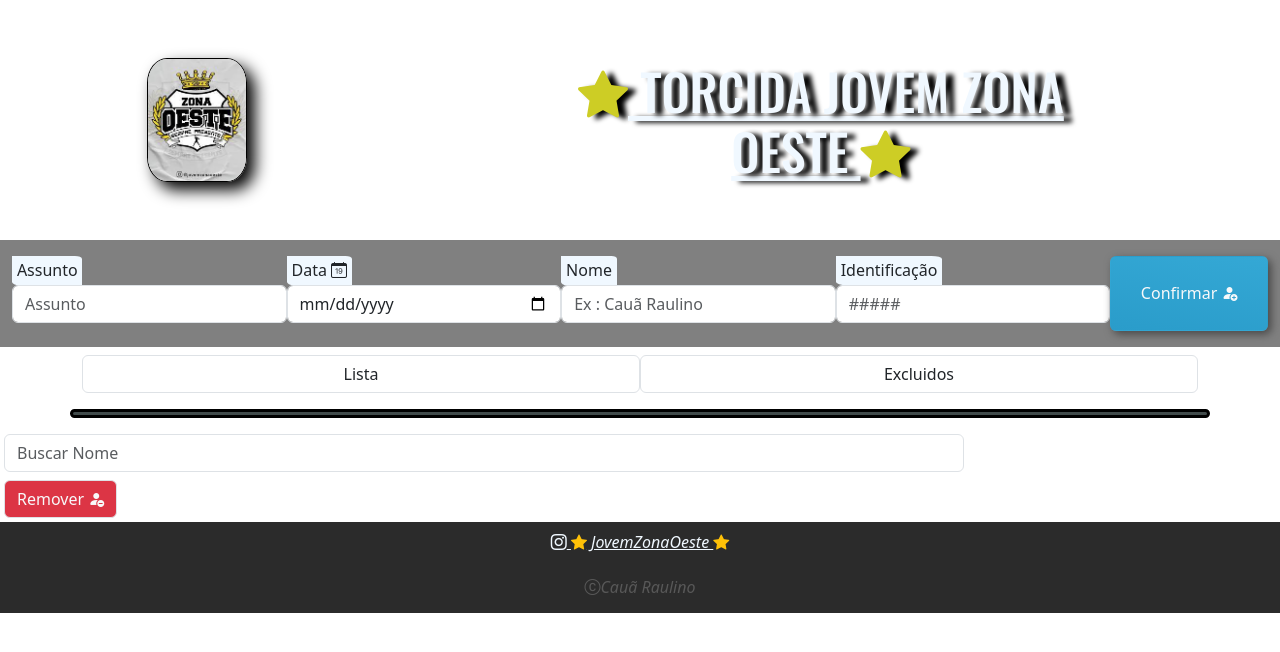
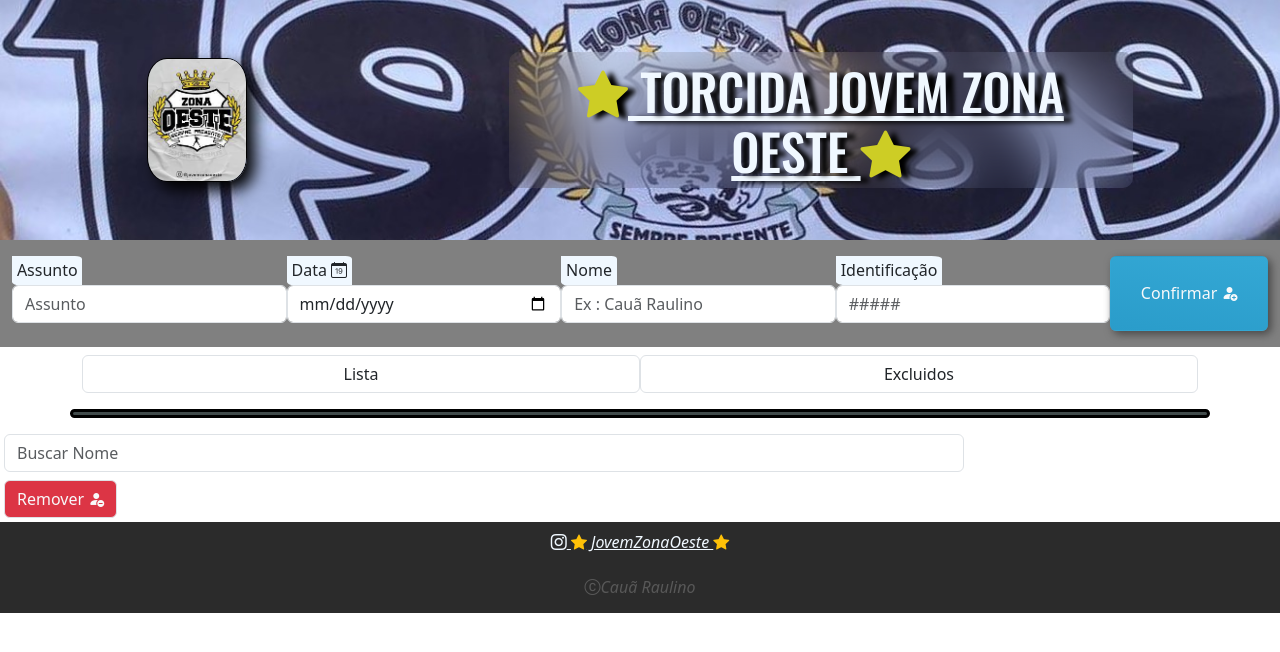
Before and after one commit to raulino20/TJS-ZONA-OESTE, a website: page index.html in a window 1280 px wide. Drawn offline with nearby package versions, Linux system fonts and the light colour scheme; files that its build step writes are made by us from their sources; files whose address does not match are found by name; a web font is replaced by a local one.

Commit message:
Update style.scss

```diff
--- a/sass/style.scss
+++ b/sass/style.scss
@@ -88,7 +88,7 @@
     flex-direction: row;
     align-items: center;
     padding: 1rem;
-    background-image:url(./sass/page/1989.ZOJS.jpg);
+    background-image:url(../sass/page/1989.ZOJS.jpg);
     background-size: cover;
     background-position:center;
 
```
